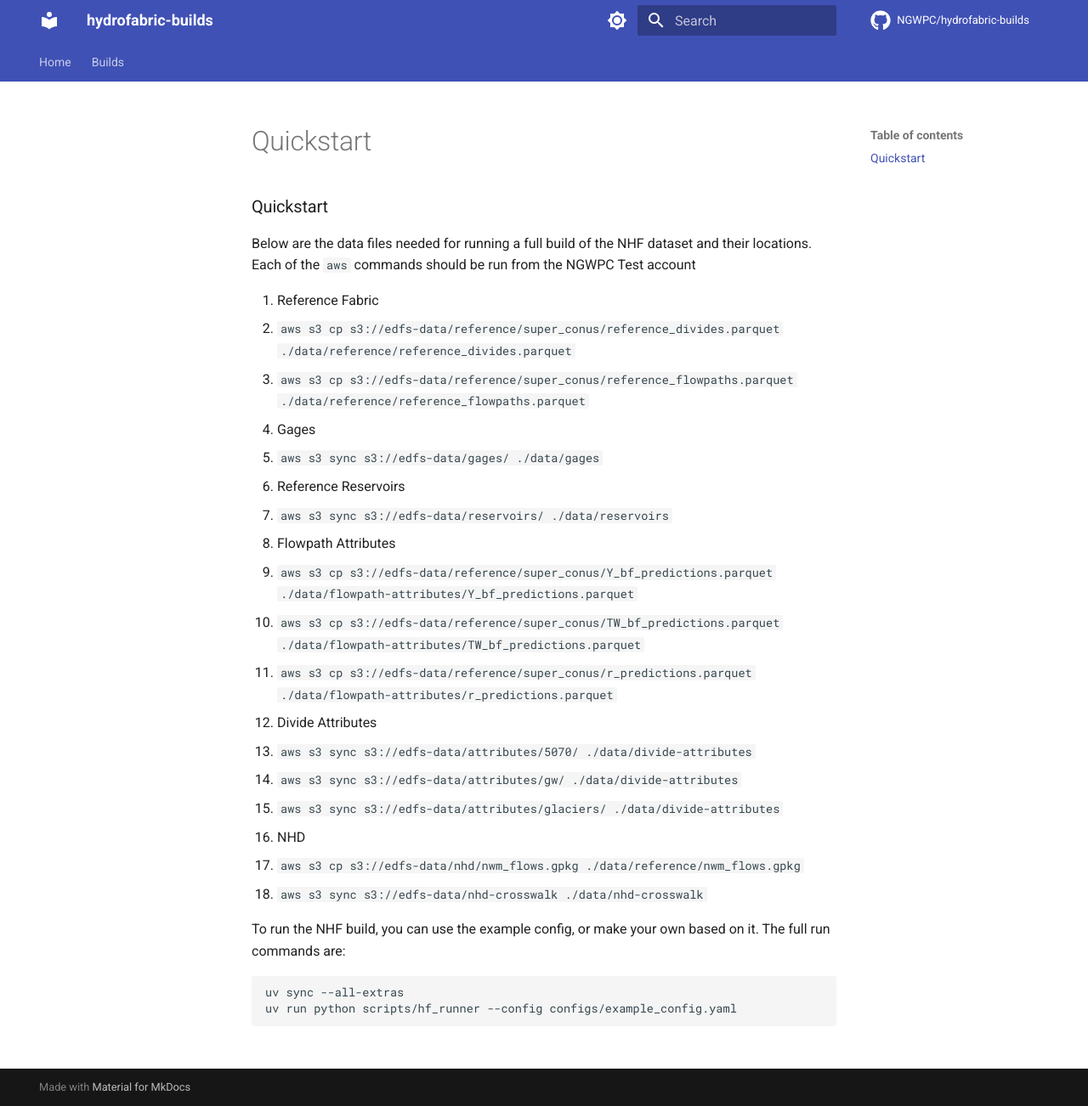
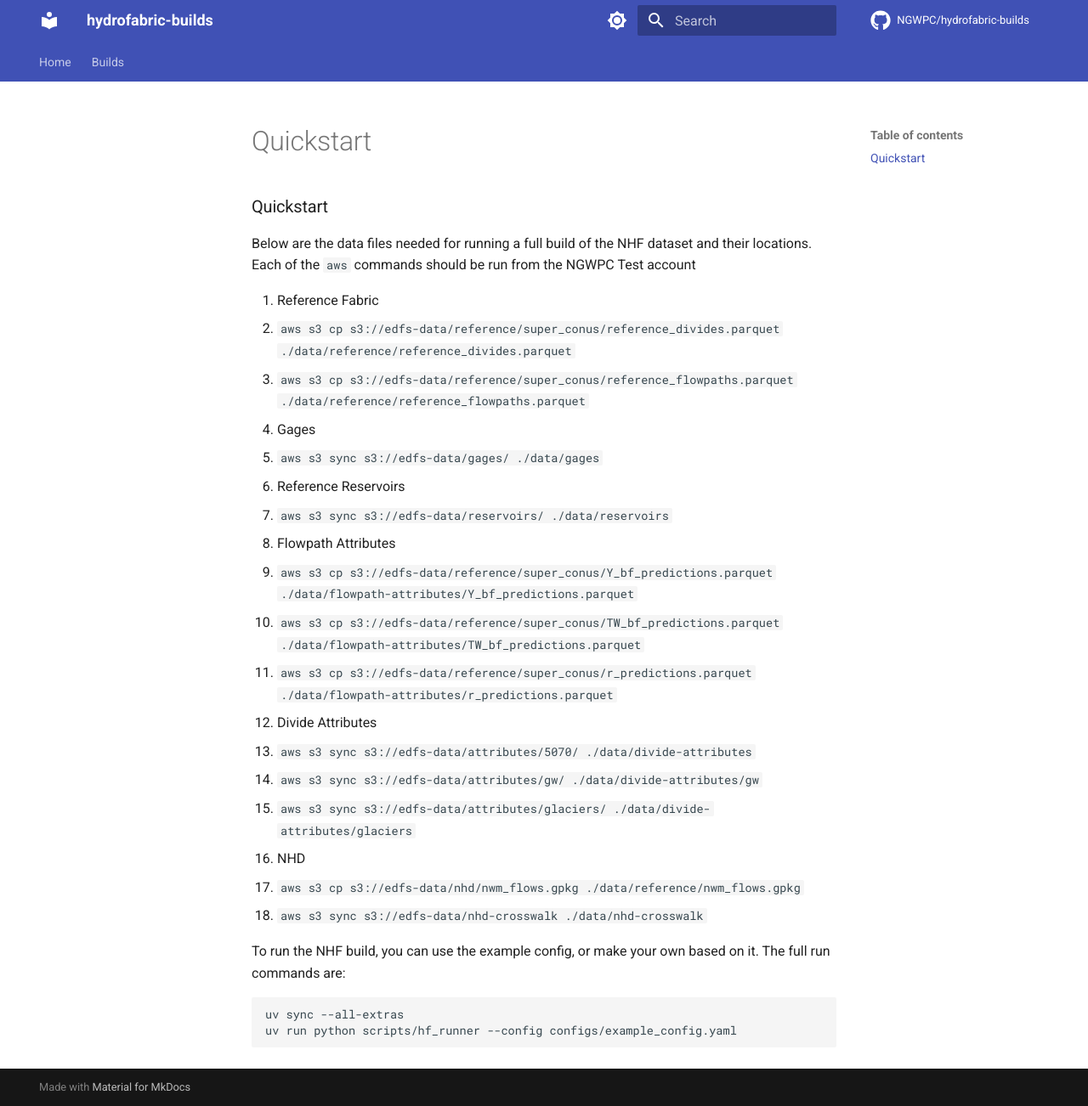
Before and after one commit to NGWPC/nhf-builds, an MkDocs documentation site: the page built from docs/builds/quickstart.md, in a window 1280 px wide and 1302 px high. Shown: the whole window at 85% size. Built offline with MkDocs 1.6.1 and Material for MkDocs 9.7.7, drawn with Linux system fonts in a browser that asks for light colours; comment, search, counter and statistics services are not loaded.

Commit message:
patch: missing folder in quickstart (#116)

```diff
--- a/docs/builds/quickstart.md
+++ b/docs/builds/quickstart.md
@@ -19,8 +19,8 @@ Below are the data files needed for running a full build of the NHF dataset and
 
 5. Divide Attributes
 - `aws s3 sync s3://edfs-data/attributes/5070/ ./data/divide-attributes`
-- `aws s3 sync s3://edfs-data/attributes/gw/ ./data/divide-attributes`
-- `aws s3 sync s3://edfs-data/attributes/glaciers/ ./data/divide-attributes`
+- `aws s3 sync s3://edfs-data/attributes/gw/ ./data/divide-attributes/gw`
+- `aws s3 sync s3://edfs-data/attributes/glaciers/ ./data/divide-attributes/glaciers`
 
 6. NHD
 - `aws s3 cp s3://edfs-data/nhd/nwm_flows.gpkg ./data/reference/nwm_flows.gpkg`
```
